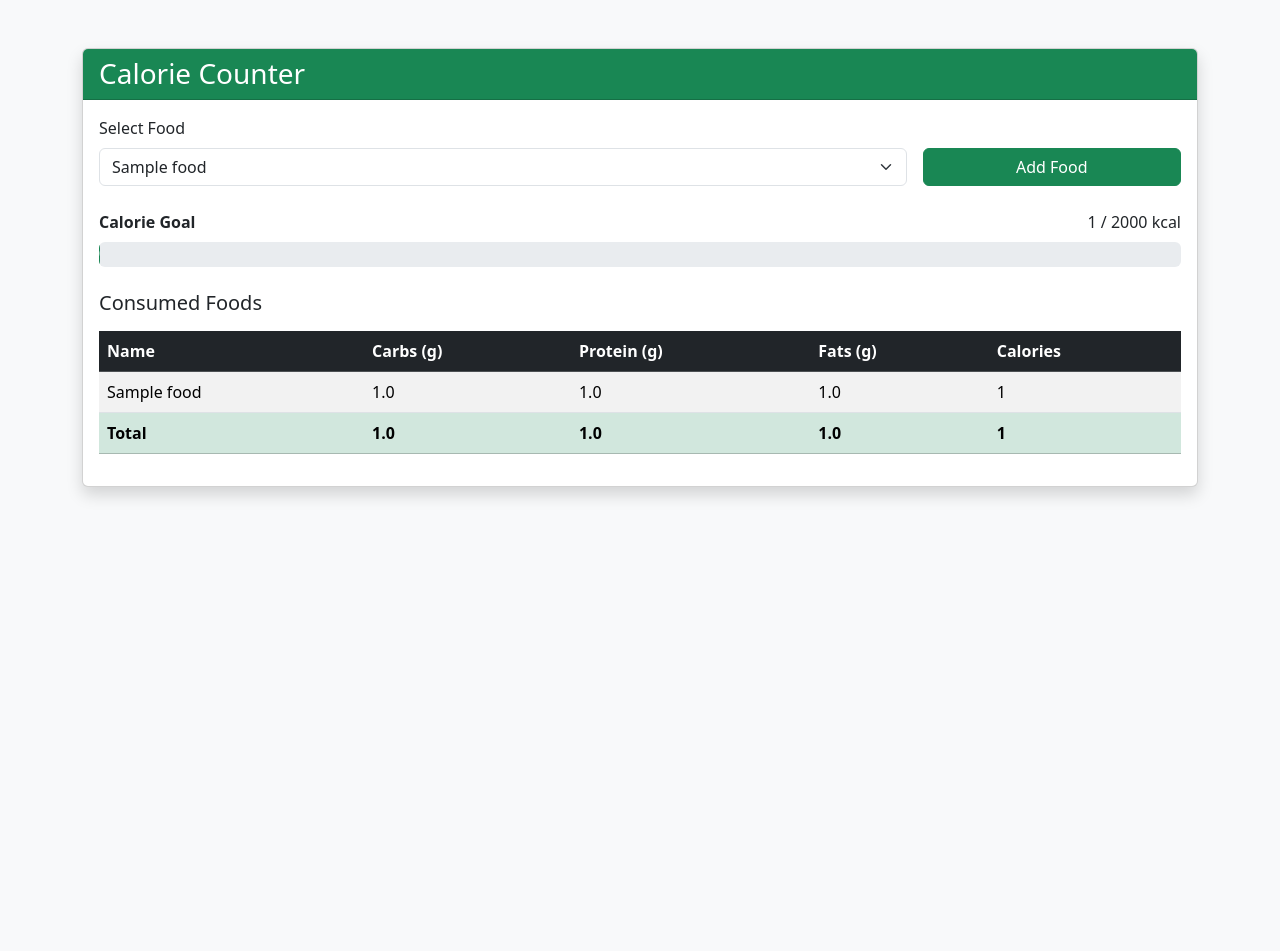
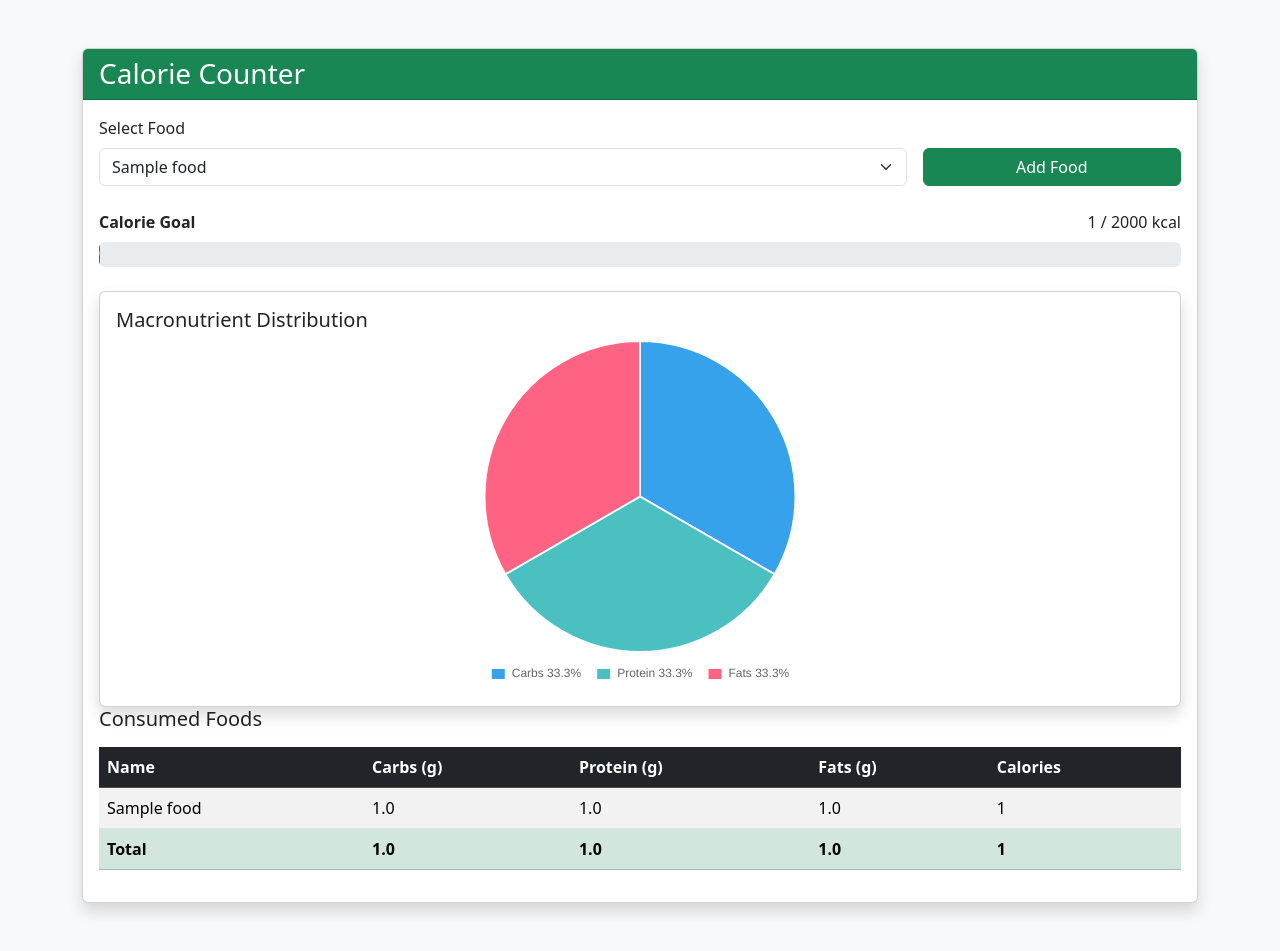
Before and after one commit to sajjadzolghadr/Django-Calorie-Count, a Django app: page / in a window 1280 px wide. Before the commit the page ends 498 px from the top, so only its background shows below. Run offline with Django 5.2, Linux system fonts and the light colour scheme; a user stored in the database is signed in; tables that the repository leaves empty hold one stand-in row (values such as "Sample post").

Commit message:
feat: add macronutrient distribution pie chart

```diff
--- a/mysite/myapp/templates/myapp/index.html
+++ b/mysite/myapp/templates/myapp/index.html
@@ -67,6 +67,17 @@
     </div>
 
 </div>
+            <div class="card mt-4 shadow">
+    <div class="card-body">
+        <h5 class="card-title">Macronutrient Distribution</h5>
+
+        <div class="d-flex justify-content-center">
+            <div style="width:350px; height:350px;">
+                <canvas id="macroChart"></canvas>
+            </div>
+        </div>
+    </div>
+</div>
 
             <h5 class="mb-3">Consumed Foods</h5>
 
@@ -120,6 +131,44 @@
     </div>
 
 </div>
-
+<script src="https://cdn.jsdelivr.net/npm/chart.js"></script>
+<script>
+const ctx = document.getElementById('macroChart');
+const carbs = {{ total_carbs }};
+const protein={{ total_protein }};
+const fats={{ total_fats }};
+const total = carbs+protein+fats;
+const carbsPercent = parseFloat(((carbs/total)*100).toFixed(1))
+const proteinPercent = parseFloat(((protein/total)*100).toFixed(1))
+const fatsPercent = parseFloat(((fats/total)*100).toFixed(1))
+new Chart(ctx, {
+    type: 'pie',
+    data: {
+        labels: ['Carbs '+carbsPercent+'%' , 'Protein '+proteinPercent+'%' , 'Fats '+fatsPercent+'%' ],
+        datasets: [{
+            data:[carbsPercent,proteinPercent,fatsPercent],
+            backgroundColor: [
+                '#36A2EB',
+                '#4BC0C0',
+                '#FF6384'
+            ]
+        }]
+    },
+    options: {
+    responsive: true,
+    maintainAspectRatio: false,
+    plugins: {
+        legend: {
+            position: 'bottom',
+            align: 'center',
+            labels: {
+                boxWidth: 15,
+                padding: 15
+            }
+        }
+    }
+}
+});
+</script>
 </body>
 </html>
```
